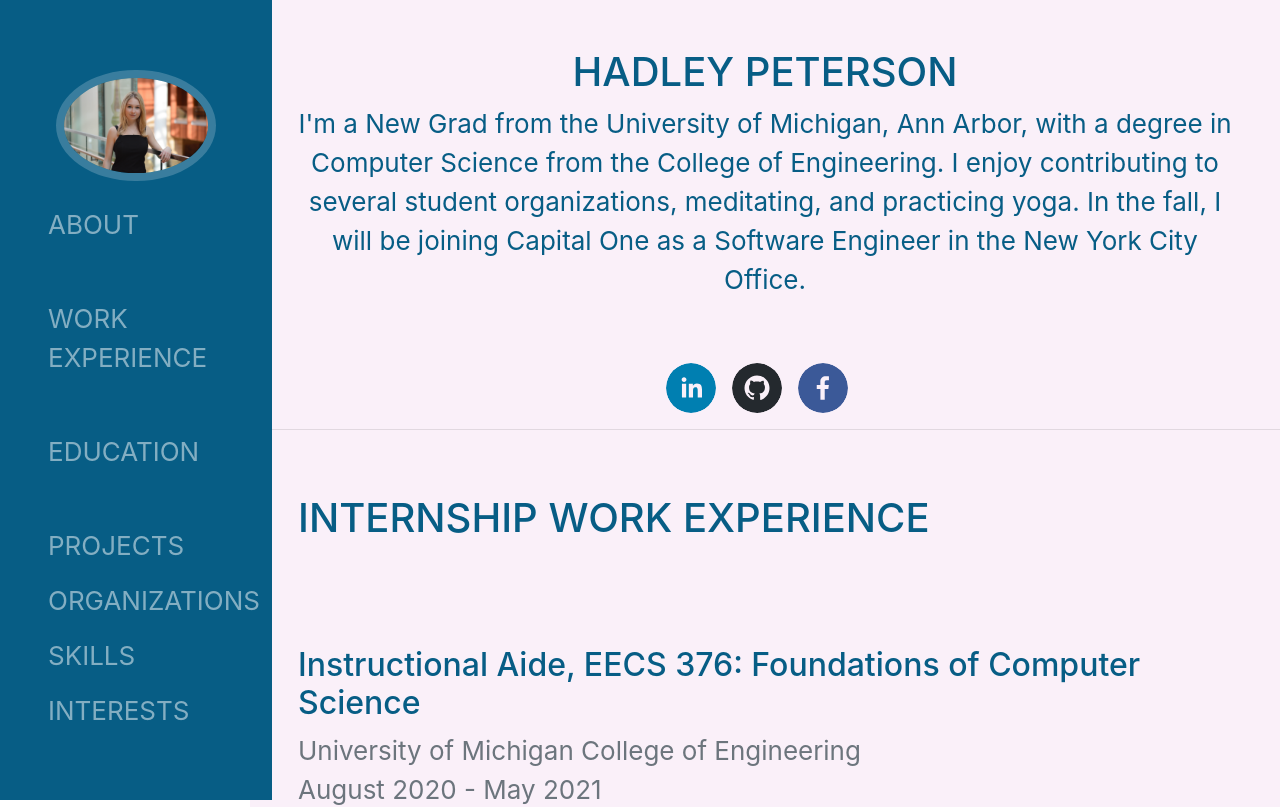
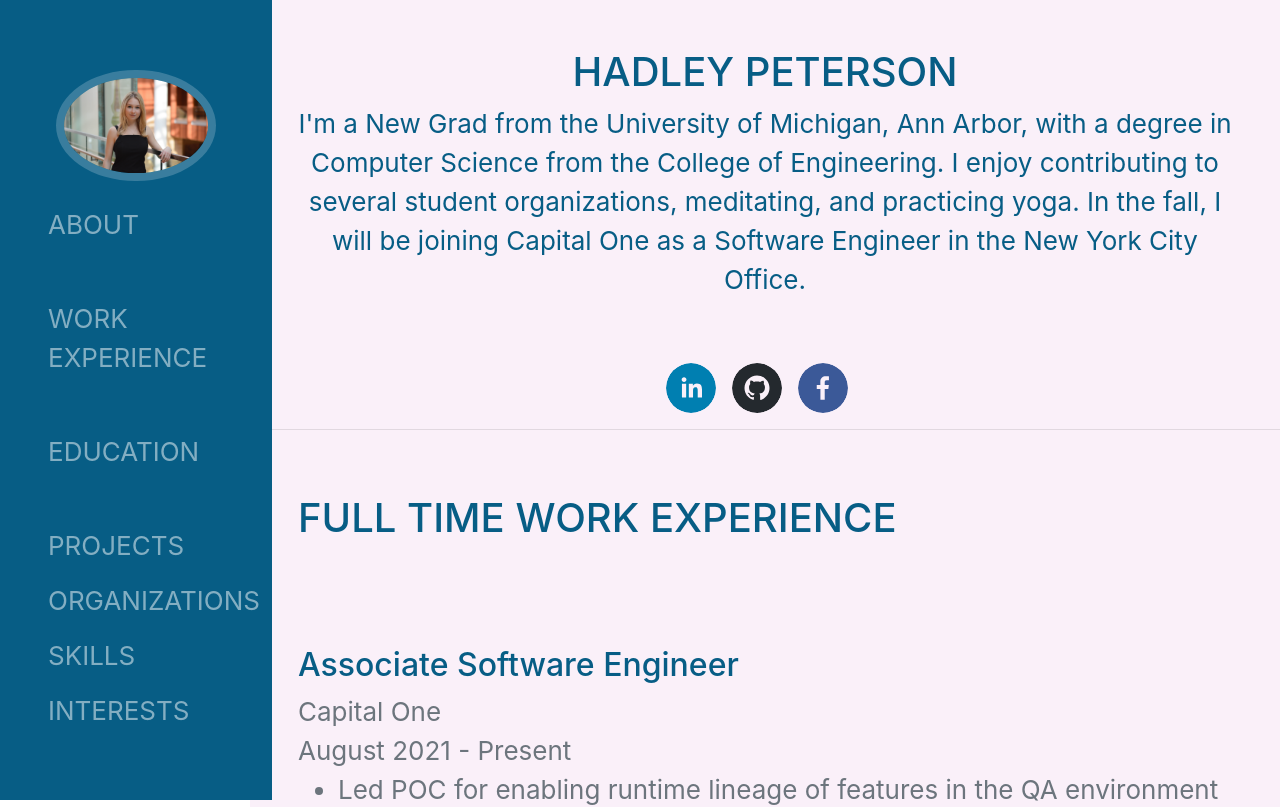
Before and after one commit to hadpeter/personal-site, a React (Create React App) app: page / in a window 1280 px wide. Shown: the top 807 px of the page. Built offline with nearby package versions, Linux system fonts and the light colour scheme.

Commit message:
full time addition fix

```diff
--- a/src/App.js
+++ b/src/App.js
@@ -2,6 +2,7 @@
 import './App.css';
 import Bio from './components/bio.js';
 import Internships from './components/internships.js';
+import FullTime from './components/fulltime.js';
 import Navigation from './components/navigation.js';
 import Education from './components/education.js';
 import Projects from './components/projects.js';
@@ -15,6 +16,7 @@
       <header className="App-header">
         <Navigation></Navigation>
         <Bio></Bio>
+        <FullTime></FullTime>
         <Internships></Internships>
         <Education></Education>
         <Projects></Projects>
--- a/src/components/capitalOneFullTime.js
+++ b/src/components/capitalOneFullTime.js
@@ -22,4 +22,4 @@
     }
 }
 
-export default CapitalOne;
+export default CapitalOneFullTime;
```
